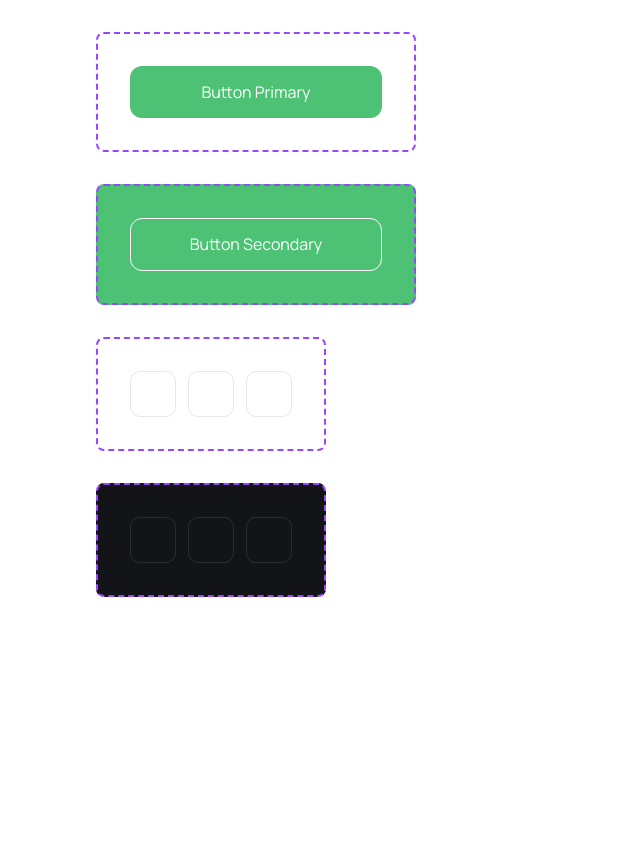
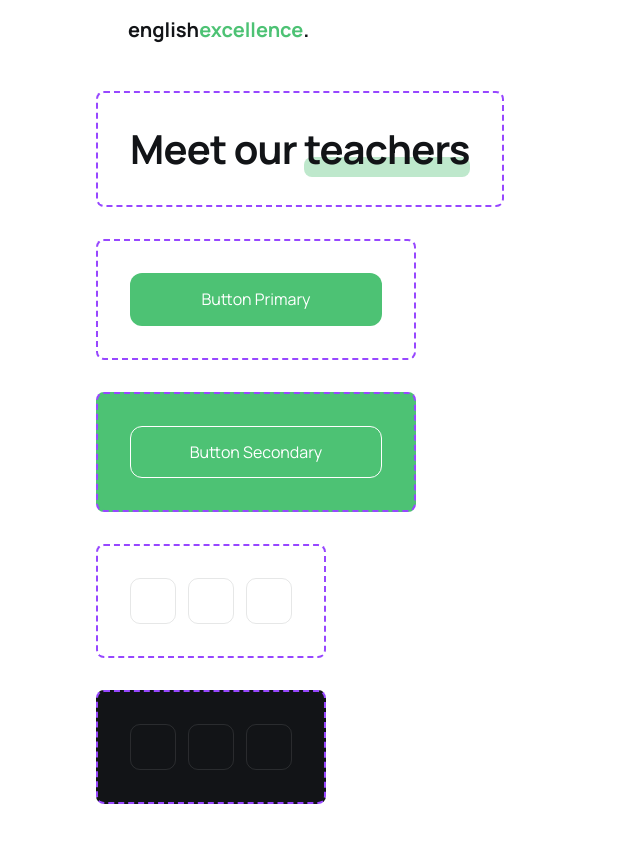
Before and after one commit to bilousbv/goit-team-3, a website: page index.html in a window 1280 px wide. Shown: the top 842 px of the page, without its empty margins (0-640 px from the left). Before the commit the page ends 800 px from the top, so only its background shows below. Drawn offline with nearby package versions, Linux system fonts and the light colour scheme.

Commit message:
Added example of title with shadow; Added app logo; Made header sticky; Added box shadow to header when page is scrolled;

```diff
--- a/css/styles.css
+++ b/css/styles.css
@@ -1,14 +1,15 @@
 :root {
   --color-black: #121417;
   --color-text: #12141780;
-  --color-green: #4DC274;
-  --color-pressed-state: #38AE5F;
-  --color-light-green: #BEE8CC;
-  --color-gray: #F3F5F6;
-  --color-white: #FFFFFF;
+  --color-green: #4dc274;
+  --color-pressed-state: #38ae5f;
+  --color-light-green: #bee8cc;
+  --color-gray: #f3f5f6;
+  --color-white: #ffffff;
 
-  --color-border: #1214171A;
-  --color-border-contrast: #FFFFFF1A;
+  --color-border: #1214171a;
+  --color-border-contrast: #ffffff1a;
+  --color-shadow: rgba(0, 0, 0, 0.15);
 
   --font-family-primary: 'Manrope';
 }
@@ -34,7 +35,6 @@ ol {
 html {
   scroll-behavior: smooth;
   font-size: 16px;
-
 }
 
 body {
@@ -52,6 +52,19 @@ a {
   text-decoration: none;
 }
 
+h1 {
+  font-size: 3.75rem;
+  font-weight: 700;
+  line-height: 1.17;
+}
+
+h2 {
+  font-size: 2.5rem;
+  font-weight: 700;
+  line-height: 1.2;
+  letter-spacing: -0.02em;
+}
+
 .container {
   max-width: 1152px;
   margin: auto;
@@ -60,7 +73,9 @@ a {
 .btn {
   border-radius: 0.75rem;
   padding: 1rem;
-  transition: background-color 250ms cubic-bezier(0.4, 0, 0.2, 1), color 250ms cubic-bezier(0.4, 0, 0.2, 1);
+  transition:
+    background-color 250ms cubic-bezier(0.4, 0, 0.2, 1),
+    color 250ms cubic-bezier(0.4, 0, 0.2, 1);
   border: 1px solid transparent;
   cursor: pointer;
   width: 100%;
@@ -113,3 +128,49 @@ a {
 .social-list__item__button:hover {
   color: var(--color-green);
 }
+
+.title-accent {
+  display: inline-block;
+  position: relative;
+}
+
+.title-accent::after {
+  content: '';
+  display: block;
+  height: 1.25rem;
+  width: 100%;
+  border-radius: 0.5rem;
+  position: absolute;
+  bottom: 0;
+  transform: translateY(20%);
+  background-color: var(--color-light-green);
+  z-index: -1;
+}
+
+.logo {
+  font-size: 1.25rem;
+  font-weight: 700;
+  line-height: 1.37;
+  color: var(--color-black);
+  display: flex;
+}
+
+.logo-accent {
+  color: var(--color-green);
+}
+
+.header {
+  position: sticky;
+  top: 0;
+  background-color: var(--color-white);
+  z-index: 100;
+  transition: box-shadow 250ms cubic-bezier(0.4, 0, 0.2, 1);
+}
+
+.header.scrolled {
+  box-shadow: 0 4px 4px var(--color-shadow);
+}
+
+.header .container {
+  padding: 16px 64px;
+}
--- a/index.html
+++ b/index.html
@@ -1,7 +1,7 @@
-<!DOCTYPE html>
+<!doctype html>
 <html lang="en">
   <head>
-  <meta charset="UTF-8">
+    <meta charset="UTF-8" />
     <meta name="viewport" content="width=device-width, initial-scale=1" />
     <title>English Excellence</title>
     <link
@@ -10,18 +10,24 @@
       integrity="sha512-q6WgHqiHlKyOqslT/lgBgodhd03Wp4BEqKeW6nNtlOY4quzyG3VoQKFrieaCeSnuVseNKRGpGeDU3qPmabCANg=="
       crossorigin="anonymous"
       referrerpolicy="no-referrer" />
-  <link rel="preconnect" href="https://fonts.googleapis.com">
-  <link rel="preconnect" href="https://fonts.gstatic.com" crossorigin>
-  <link href="https://fonts.googleapis.com/css2?family=Manrope:wght@400;600;700&display=swap" rel="stylesheet">
+    <link rel="preconnect" href="https://fonts.googleapis.com" />
+    <link rel="preconnect" href="https://fonts.gstatic.com" crossorigin />
+    <link href="https://fonts.googleapis.com/css2?family=Manrope:wght@400;600;700&display=swap" rel="stylesheet" />
     <link rel="stylesheet" href="./css/styles.css" />
-  <link rel="apple-touch-icon" sizes="180x180" href="./images/favicon/apple-touch-icon.png">
-  <link rel="icon" type="image/png" sizes="32x32" href="./images/favicon/favicon-32x32.png">
-  <link rel="icon" type="image/png" sizes="16x16" href="./images/favicon/favicon-16x16.png">
-  <link rel="manifest" href="manifest.json">
+    <link rel="apple-touch-icon" sizes="180x180" href="./images/favicon/apple-touch-icon.png" />
+    <link rel="icon" type="image/png" sizes="32x32" href="./images/favicon/favicon-32x32.png" />
+    <link rel="icon" type="image/png" sizes="16x16" href="./images/favicon/favicon-16x16.png" />
+    <link rel="manifest" href="manifest.json" />
   </head>
   <body>
-  <header>
-    <div class="container"></div>
+    <header class="header" data-header>
+      <div class="container">
+        <a href="#top" class="logo">
+          english
+          <span class="logo-accent">excellence</span>
+          .
+        </a>
+      </div>
     </header>
     <main>
       <section>
@@ -33,14 +39,28 @@
     </footer>
 
     <!--  Playground, should be removed-->
-  <div class="container">
-       <div style="max-width: 20rem; padding: 2rem; margin: 2rem; border: 2px dashed #9747FF; border-radius: 0.5rem;">
+    <div class="container" style="height: 150vh">
+      <div style="width: fit-content; padding: 2rem; margin: 2rem; border: 2px dashed #9747ff; border-radius: 0.5rem">
+        <h2 style="color: var(--color-black)">
+          Meet our
+          <span class="title-accent">teachers</span>
+        </h2>
+      </div>
+      <div style="max-width: 20rem; padding: 2rem; margin: 2rem; border: 2px dashed #9747ff; border-radius: 0.5rem">
         <button class="btn btn-primary">Button Primary</button>
       </div>
-    <div style="max-width: 20rem; background: var(--color-green); padding: 2rem; margin: 2rem; border: 2px dashed #9747FF; border-radius: 0.5rem;">
+      <div
+        style="
+          max-width: 20rem;
+          background: var(--color-green);
+          padding: 2rem;
+          margin: 2rem;
+          border: 2px dashed #9747ff;
+          border-radius: 0.5rem;
+        ">
         <button class="btn btn-secondary">Button Secondary</button>
       </div>
-    <div style="width: fit-content; padding: 2rem; margin: 2rem; border: 2px dashed #9747FF; border-radius: 0.5rem;">
+      <div style="width: fit-content; padding: 2rem; margin: 2rem; border: 2px dashed #9747ff; border-radius: 0.5rem">
         <ul class="social-list">
           <li class="social-list__item">
             <button class="social-list__item__button">
@@ -65,7 +85,15 @@
           </li>
         </ul>
       </div>
-    <div style="width: fit-content; background: var(--color-black); padding: 2rem; margin: 2rem; border: 2px dashed #9747FF; border-radius: 0.5rem;">
+      <div
+        style="
+          width: fit-content;
+          background: var(--color-black);
+          padding: 2rem;
+          margin: 2rem;
+          border: 2px dashed #9747ff;
+          border-radius: 0.5rem;
+        ">
         <ul class="social-list">
           <li class="social-list__item">
             <button class="social-list__item__button social-list__item__button__contrast">
--- a/js/script.js
+++ b/js/script.js
@@ -5,10 +5,20 @@
     menu: document.querySelector('[data-menu]'),
   }
 
-  menuRefs.openMenuBtn?.addEventListener('click', toggleMenu);
-  menuRefs.closeMenuBtn?.addEventListener('click', toggleMenu);
+  menuRefs.openMenuBtn?.addEventListener('click', toggleMenu)
+  menuRefs.closeMenuBtn?.addEventListener('click', toggleMenu)
 
   function toggleMenu() {
-    menuRefs.menu?.classList.toggle('is-open');
+    menuRefs.menu?.classList.toggle('is-open')
   }
+
+  const header = document.querySelector('[data-header]')
+
+  window.addEventListener('scroll', () => {
+    if (window.scrollY > 0) {
+      header?.classList.add('scrolled')
+    } else {
+      header?.classList.remove('scrolled')
+    }
+  })
 })()
```
Also changed, not shown: README.md. Lines whose indentation alone changed are shown as unchanged.
